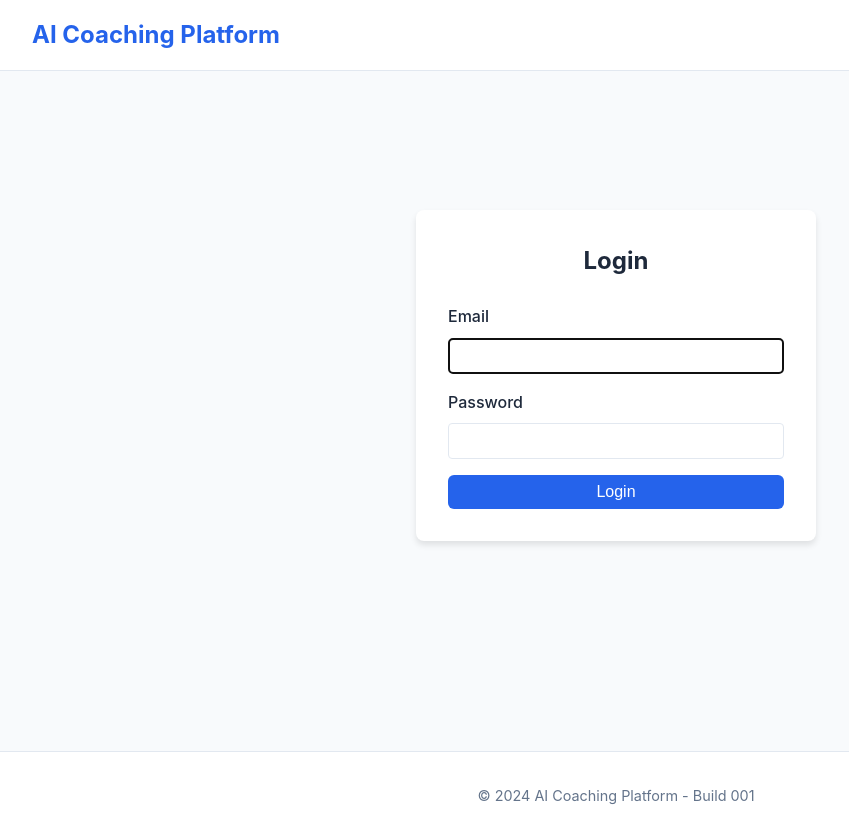
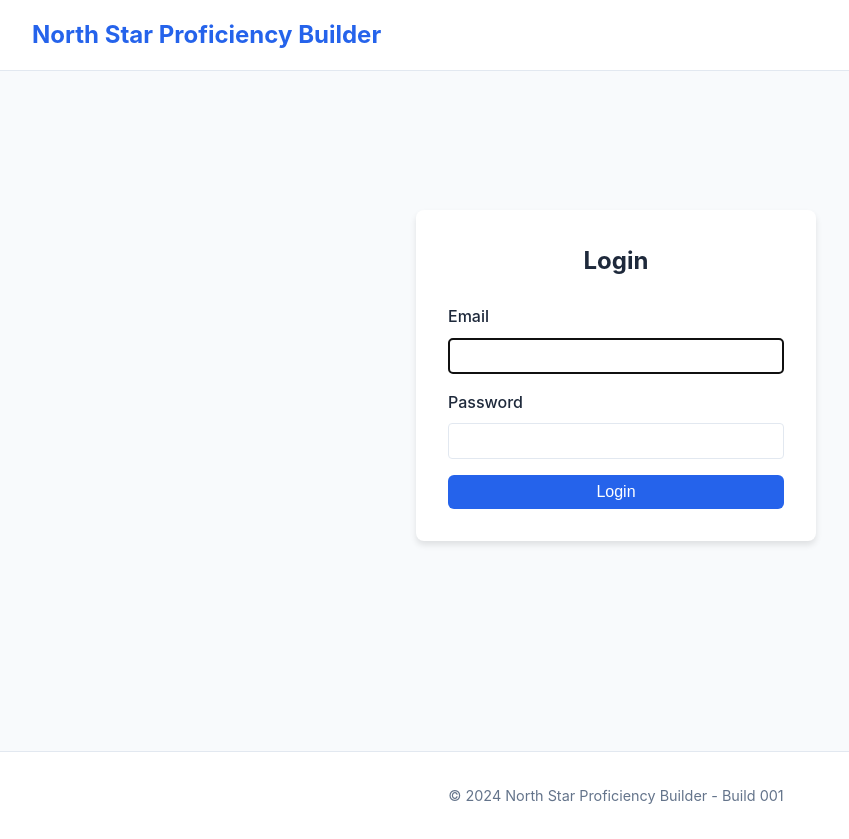
Before and after one commit to NSC-Rick/AI-Coaching-Platform, a Flask app: page /login in a window 1280 px wide. Shown: the whole page, without its empty margins (24-873 px from the left). Run offline with Flask 3, Linux system fonts and the light colour scheme; some libraries are stand-ins or nearby versions.

Commit message:
Rename product to North Star Proficiency Builder
Update user-facing app name in templates

Generated with [Devin](https://devin.ai)

Co-Authored-By: Devin <158243242+devin-ai-integration[bot]@users.noreply.github.com>

```diff
--- a/templates/admin_home.html
+++ b/templates/admin_home.html
@@ -1,6 +1,6 @@
 {% extends "base.html" %}
 
-{% block title %}Admin Dashboard - AI Coaching Platform{% endblock %}
+{% block title %}Admin Dashboard - North Star Proficiency Builder{% endblock %}
 
 {% block content %}
 <div class="admin-portal">
--- a/templates/advisor_home.html
+++ b/templates/advisor_home.html
@@ -1,6 +1,6 @@
 {% extends "base.html" %}
 
-{% block title %}Advisor Dashboard - AI Coaching Platform{% endblock %}
+{% block title %}Advisor Dashboard - North Star Proficiency Builder{% endblock %}
 
 {% block content %}
 <div class="advisor-portal">
--- a/templates/base.html
+++ b/templates/base.html
@@ -3,14 +3,14 @@
 <head>
     <meta charset="UTF-8">
     <meta name="viewport" content="width=device-width, initial-scale=1.0">
-    <title>{% block title %}AI Coaching Platform{% endblock %}</title>
+    <title>{% block title %}North Star Proficiency Builder{% endblock %}</title>
     <link rel="stylesheet" href="{{ url_for('static', filename='css/app.css') }}">
 </head>
 <body>
     <nav class="navbar">
         <div class="container">
             <div class="nav-brand">
-                <h1>AI Coaching Platform</h1>
+                <h1>North Star Proficiency Builder</h1>
             </div>
             {% if current_user.is_authenticated %}
             <div class="nav-menu">
@@ -39,7 +39,7 @@
 
     <footer class="footer">
         <div class="container">
-            <p>&copy; 2024 AI Coaching Platform - Build 001</p>
+            <p>&copy; 2024 North Star Proficiency Builder - Build 001</p>
         </div>
     </footer>
 </body>
--- a/templates/client_home.html
+++ b/templates/client_home.html
@@ -1,6 +1,6 @@
 {% extends "base.html" %}
 
-{% block title %}My Coaching - AI Coaching Platform{% endblock %}
+{% block title %}My Coaching - North Star Proficiency Builder{% endblock %}
 
 {% block content %}
 <style>
--- a/templates/coaching_session.html
+++ b/templates/coaching_session.html
@@ -1,6 +1,6 @@
 {% extends "base.html" %}
 
-{% block title %}Coaching Session - AI Coaching Platform{% endblock %}
+{% block title %}Coaching Session - North Star Proficiency Builder{% endblock %}
 
 {% block content %}
 <div class="coaching-session">
--- a/templates/login.html
+++ b/templates/login.html
@@ -1,6 +1,6 @@
 {% extends "base.html" %}
 
-{% block title %}Login - AI Coaching Platform{% endblock %}
+{% block title %}Login - North Star Proficiency Builder{% endblock %}
 
 {% block content %}
 <div class="login-container">
--- a/templates/voice_coaching.html
+++ b/templates/voice_coaching.html
@@ -1,6 +1,6 @@
 {% extends "base.html" %}
 
-{% block title %}Voice Coaching - AI Coaching Platform{% endblock %}
+{% block title %}Voice Coaching - North Star Proficiency Builder{% endblock %}
 
 {% block head %}
 <style>
```
